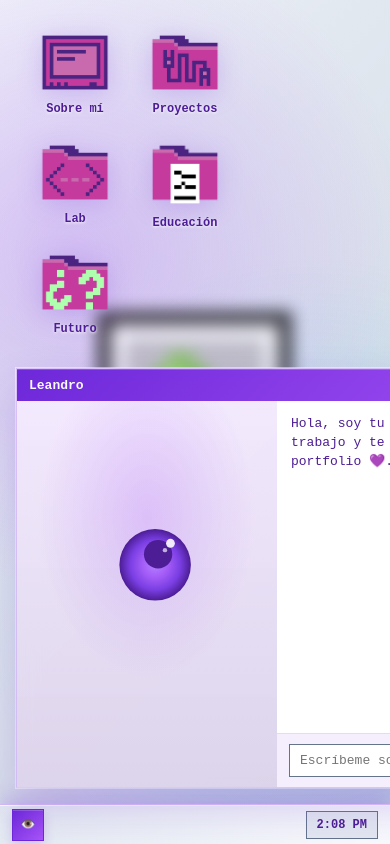
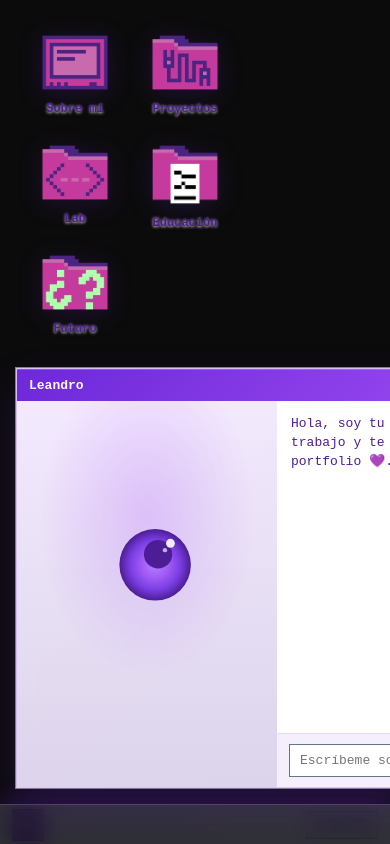
Before and after one commit to MissingTextureLab/MissingTextureLabWeb, a website: page index.html in a window 390 px wide. Shown: the top 844 px of the page. Drawn offline with nearby package versions, Linux system fonts and the light colour scheme; a web font is replaced by a local one.

Commit message:
v3 mobile

```diff
--- a/js/files.js
+++ b/js/files.js
@@ -6,6 +6,16 @@ const gridEl = document.getElementById('grid-overlay');
 let activeWindow = null;
 let offsetX = 0;
 let offsetY = 0;
+
+// ========= Viewport Fix para móviles reales =========
+function applyViewportFix() {
+  const vh = window.visualViewport ? window.visualViewport.height : window.innerHeight;
+  document.documentElement.style.setProperty('--real-vh', `${vh}px`);
+}
+
+applyViewportFix();
+window.addEventListener('resize', applyViewportFix);
+window.addEventListener('orientationchange', applyViewportFix);
 
 // ✅ Definición segura antes de usarla
 function safeQueryAllGrid(selector) {
--- a/style/mobile.css
+++ b/style/mobile.css
@@ -1,3 +1,28 @@
+#desktop {
+  width: 100vw;
+  height: calc(var(--real-vh) - var(--taskbar-h, 48px));
+  position: fixed;
+  top: 0;
+  left: 0;
+  overflow: hidden;
+  background: var(--desktop-bg, #0b0b0b);
+}
+
+#taskbar {
+  position: fixed;
+  bottom: 0;
+  left: 0;
+  width: 100vw;
+  height: var(--taskbar-h, 48px);
+  z-index: 9999;
+  background: rgba(15,15,20,0.85);
+  backdrop-filter: blur(10px);
+  border-top: 1px solid rgba(255,255,255,0.15);
+  display: flex;
+  align-items: center;
+  justify-content: flex-start;
+}
+
 body.mobile-mode, body.mobile-mode #desktop {
   width: 100vw !important;
   height: 100vh !important;
```
